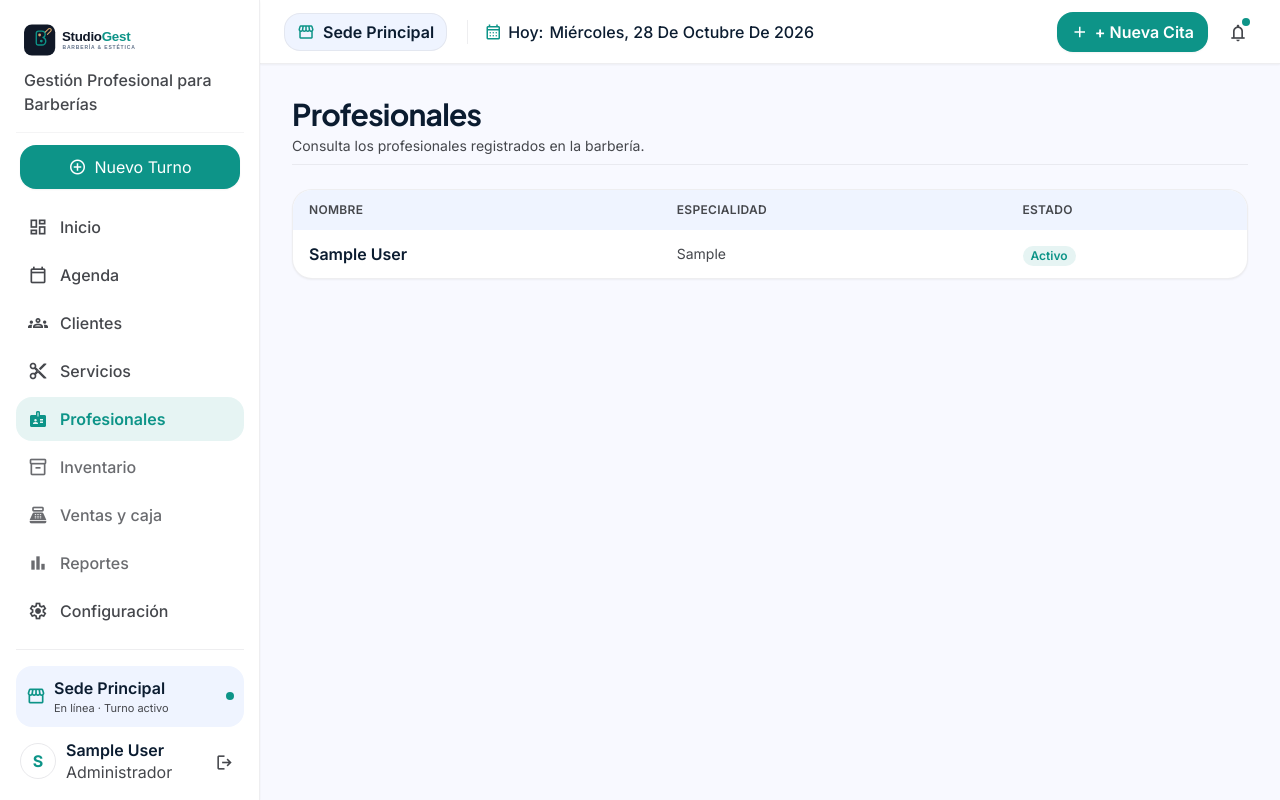
After one commit to spa173/studiogest-web, a Django app: page /services/profesionales/ in a window 1280 px wide. The commit adds this page. Run offline with Django 5.2, Linux system fonts and the light colour scheme; a user stored in the database is signed in; tables that the repository leaves empty hold one stand-in row (values such as "Sample post"); some libraries are stand-ins or nearby versions.

Commit message:
feat: implementar listado de profesionales

```diff
--- a/apps/services/urls.py
+++ b/apps/services/urls.py
@@ -6,4 +6,5 @@ app_name = 'services'
 
 urlpatterns = [
     path('', views.service_list, name='list'),
+    path('profesionales/', views.professionals_list, name='professionals_list'),
 ]
--- a/apps/services/views.py
+++ b/apps/services/views.py
@@ -2,7 +2,7 @@ from django.contrib.auth.decorators import login_required
 from django.shortcuts import render
 from django.views.decorators.http import require_GET
 
-from .models import Service
+from .models import Professional, Service
 
 
 @login_required
@@ -10,3 +10,10 @@ from .models import Service
 def service_list(request):
     services = Service.objects.all().order_by('name')
     return render(request, 'services/list.html', {'services': services})
+
+
+@login_required
+@require_GET
+def professionals_list(request):
+    professionals = Professional.objects.select_related('user').all()
+    return render(request, 'services/professionals_list.html', {'professionals': professionals})
--- a/templates/includes/sidebar.html
+++ b/templates/includes/sidebar.html
@@ -40,14 +40,14 @@
       </a>
 
       <!-- 4. Servicios -->
-      <a href="{% url 'services:list' %}" class="flex items-center gap-3 px-3 py-2.5 rounded-xl font-label-md text-label-md transition-colors duration-150 {% if request.resolver_match.app_name == 'services' %}bg-secondary/10 text-secondary font-semibold{% else %}text-on-surface-variant font-medium hover:bg-surface-container-low hover:text-on-surface{% endif %}">
-        <span class="material-symbols-outlined text-[20px]" {% if request.resolver_match.app_name == 'services' %}style="font-variation-settings: 'FILL' 1;"{% endif %}>content_cut</span>
+      <a href="{% url 'services:list' %}" class="flex items-center gap-3 px-3 py-2.5 rounded-xl font-label-md text-label-md transition-colors duration-150 {% if request.resolver_match.view_name == 'services:list' %}bg-secondary/10 text-secondary font-semibold{% else %}text-on-surface-variant font-medium hover:bg-surface-container-low hover:text-on-surface{% endif %}">
+        <span class="material-symbols-outlined text-[20px]" {% if request.resolver_match.view_name == 'services:list' %}style="font-variation-settings: 'FILL' 1;"{% endif %}>content_cut</span>
         <span>Servicios</span>
       </a>
 
       <!-- 5. Profesionales -->
-      <a href="#" class="flex items-center gap-3 px-3 py-2.5 rounded-xl font-label-md text-label-md text-on-surface-variant font-medium hover:bg-surface-container-low hover:text-on-surface transition-colors duration-150">
-        <span class="material-symbols-outlined text-[20px]">badge</span>
+      <a href="{% url 'services:professionals_list' %}" {% if request.resolver_match.view_name == 'services:professionals_list' %}aria-current="page"{% endif %} class="flex items-center gap-3 px-3 py-2.5 rounded-xl font-label-md text-label-md transition-colors duration-150 {% if request.resolver_match.view_name == 'services:professionals_list' %}bg-secondary/10 text-secondary font-semibold{% else %}text-on-surface-variant font-medium hover:bg-surface-container-low hover:text-on-surface{% endif %}">
+        <span class="material-symbols-outlined text-[20px]" {% if request.resolver_match.view_name == 'services:professionals_list' %}style="font-variation-settings: 'FILL' 1;"{% endif %}>badge</span>
         <span>Profesionales</span>
       </a>
 
--- /dev/null
+++ b/templates/services/professionals_list.html
@@ -0,0 +1,47 @@
+{% extends 'base.html' %}
+
+{% block title %}Profesionales - StudioGest{% endblock %}
+
+{% block content %}
+<div class="pb-2 border-b border-outline-variant/30">
+  <h1 class="font-headline text-2xl sm:text-3xl font-bold text-on-surface tracking-tight">Profesionales</h1>
+  <p class="font-body-md text-sm text-on-surface-variant mt-1">Consulta los profesionales registrados en la barbería.</p>
+</div>
+
+<div class="bg-surface-container-lowest rounded-2xl border border-outline-variant/30 shadow-sm overflow-hidden">
+  {% if professionals %}
+  <div class="overflow-x-auto">
+    <table class="w-full text-left">
+      <thead class="bg-surface-container-low text-on-surface-variant text-xs uppercase tracking-wide">
+        <tr>
+          <th scope="col" class="px-4 py-3 font-semibold">Nombre</th>
+          <th scope="col" class="px-4 py-3 font-semibold">Especialidad</th>
+          <th scope="col" class="px-4 py-3 font-semibold">Estado</th>
+        </tr>
+      </thead>
+      <tbody class="divide-y divide-outline-variant/20">
+        {% for professional in professionals %}
+        <tr class="hover:bg-surface-container-low/60 transition-colors">
+          <td class="px-4 py-3 font-semibold text-on-surface">{{ professional.name }}</td>
+          <td class="px-4 py-3 text-sm text-on-surface-variant break-words">{{ professional.specialty }}</td>
+          <td class="px-4 py-3">
+            {% if professional.is_active %}
+            <span class="inline-flex px-2 py-0.5 rounded-full bg-secondary/10 text-secondary text-xs font-semibold">Activo</span>
+            {% else %}
+            <span class="inline-flex px-2 py-0.5 rounded-full bg-surface-container text-on-surface-variant text-xs font-semibold">Inactivo</span>
+            {% endif %}
+          </td>
+        </tr>
+        {% endfor %}
+      </tbody>
+    </table>
+  </div>
+  {% else %}
+  <div class="p-10 text-center">
+    <span class="material-symbols-outlined text-5xl text-outline" aria-hidden="true">badge</span>
+    <p class="mt-2 font-semibold text-on-surface">No hay profesionales registrados</p>
+    <p class="text-sm text-on-surface-variant mt-1">Los profesionales aparecerán aquí cuando estén registrados en el sistema.</p>
+  </div>
+  {% endif %}
+</div>
+{% endblock %}
```
